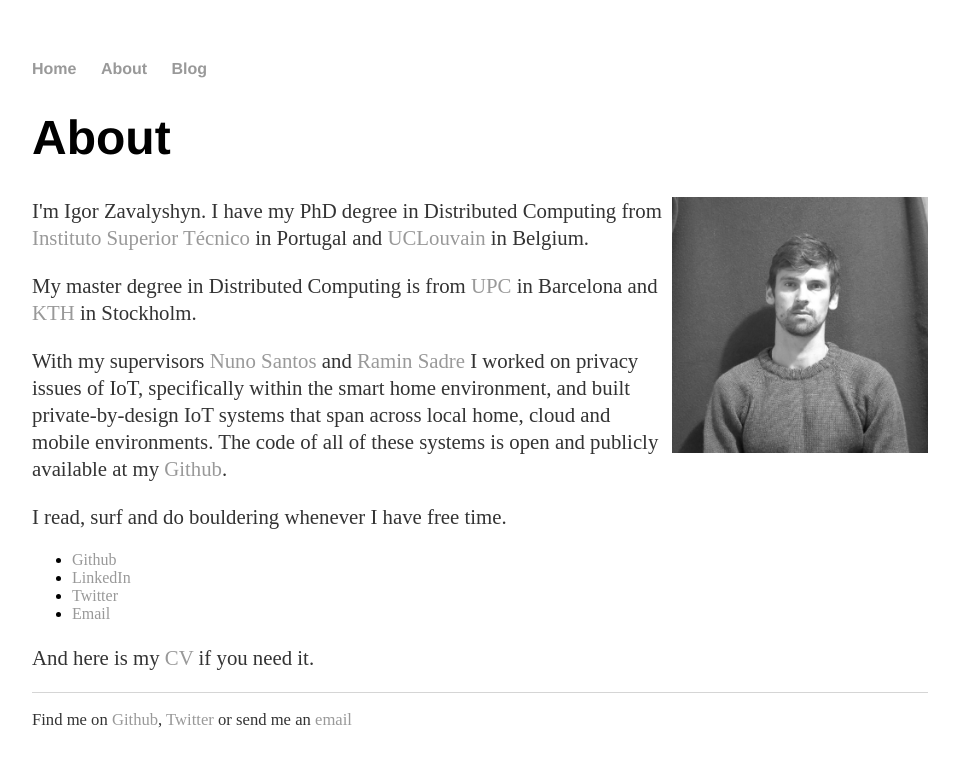
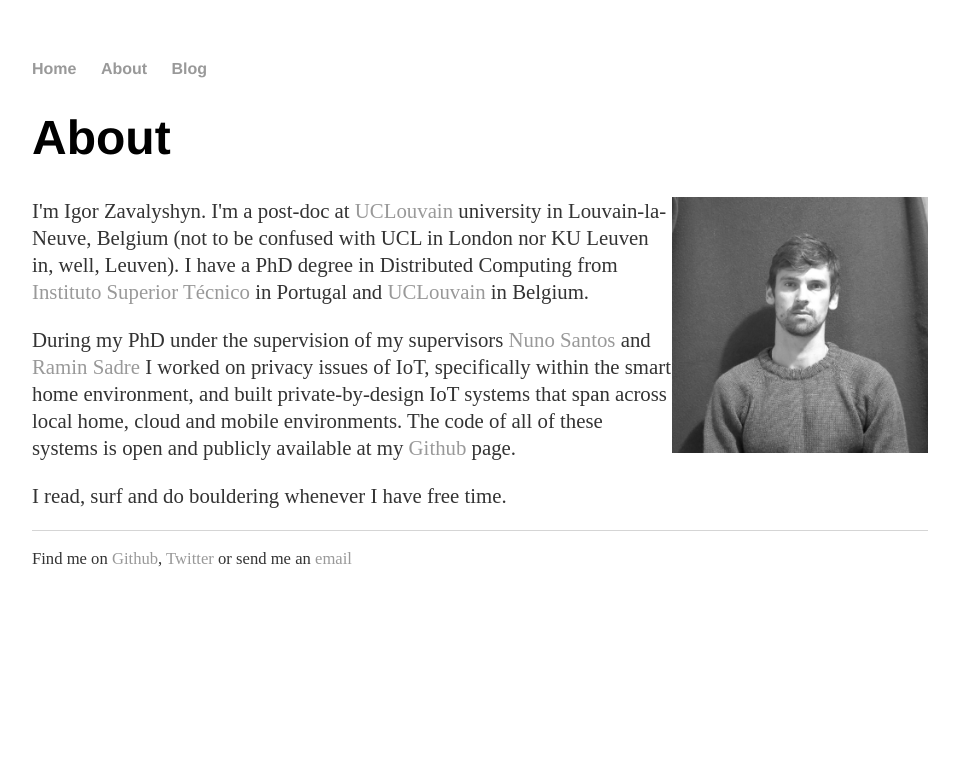
Before and after one commit to zavalyshyn/zavalyshyn.github.io, a Jekyll site: the page built from about/index.html, in a window 1280 px wide. Shown: the top 767 px of the page, without its empty margins (160-1119 px from the left). Built offline with Jekyll 4.4.1, drawn with Linux system fonts in a browser that asks for light colours.

Commit message:
Updated info

```diff
--- a/about/index.html
+++ b/about/index.html
@@ -6,31 +6,24 @@ title: About Igor Zavalyshyn
 <div class="about">
 	<h1>About</h1>
 
-	<IMG SRC="/about/profile.jpg" ALT="My photo" WIDTH=256 HEIGHT=256 align="Right" margin-left=20px>
+	<IMG SRC="/about/profile.jpg" ALT="My photo" WIDTH=256 HEIGHT=256 align="Right">
 
-	<p>I'm Igor Zavalyshyn. I have my PhD degree in Distributed
-		Computing from <a href="https://tecnico.ulisboa.pt/en/">Instituto Superior Técnico</a>
+	<p>I'm Igor Zavalyshyn. I'm a post-doc at
+		<a href="https://uclouvain.be/">UCLouvain</a> university in Louvain-la-Neuve,
+		Belgium (not to be confused with UCL in London nor KU Leuven in, well, Leuven).
+		I have a PhD degree in Distributed Computing from
+		<a href="https://tecnico.ulisboa.pt/en/">Instituto Superior Técnico</a>
 		in Portugal and <a href="https://uclouvain.be/">UCLouvain</a> in Belgium. </p>
 
-	<p>My master degree in Distributed Computing is from <a href="http://www.upc.edu/?set_language=en">UPC</a>
-		in Barcelona and <a href="http://www.kth.se/">KTH</a> in Stockholm. </p>
-
-	<p>With my supervisors <a href="http://www.gsd.inesc-id.pt/~nsantos/">Nuno Santos</a>
+	<p>During my PhD under the supervision of my supervisors
+		<a href="http://www.gsd.inesc-id.pt/~nsantos/">Nuno Santos</a>
 		and <a href="https://perso.uclouvain.be/ramin.sadre/">Ramin Sadre</a> I
 		worked on privacy issues of IoT, specifically within the smart home
 		environment, and built private-by-design IoT systems that span across local
 		home, cloud and mobile environments. The code of all of these systems is
-	open and publicly available at my <a href="https://github.com/zavalyshyn">Github</a>.</p>
+	open and publicly available at my
+	<a href="https://github.com/zavalyshyn">Github</a> page.</p>
 
 	<p>I read, surf and do bouldering whenever I have free time. </p>
 
-	<ul class="contacts">
-		<li><a href="https://github.com/zavalyshyn">Github</a></li>
-		<li><a href="https://www.linkedin.com/in/zavalyshyn">LinkedIn</a></li>
-		<li><a href="https://twitter.com/zavalyshyn">Twitter</a></li>
-		<li><a href="mailto:i.zavalishin@gmail.com">Email</a></li>
-		</ul>
-
-	<p>And here is my <a href="/about/cv.pdf">CV</a> if you need it. </p>
-
 </div>
```
